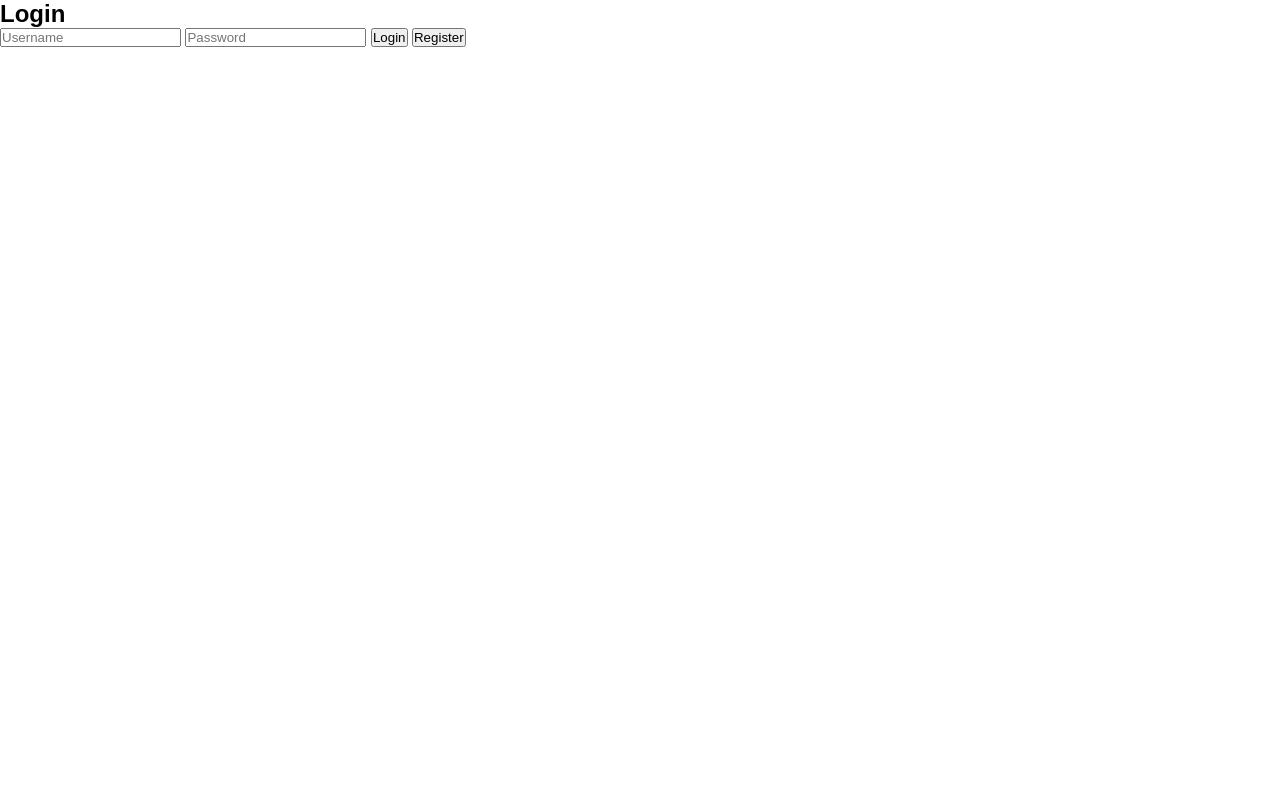
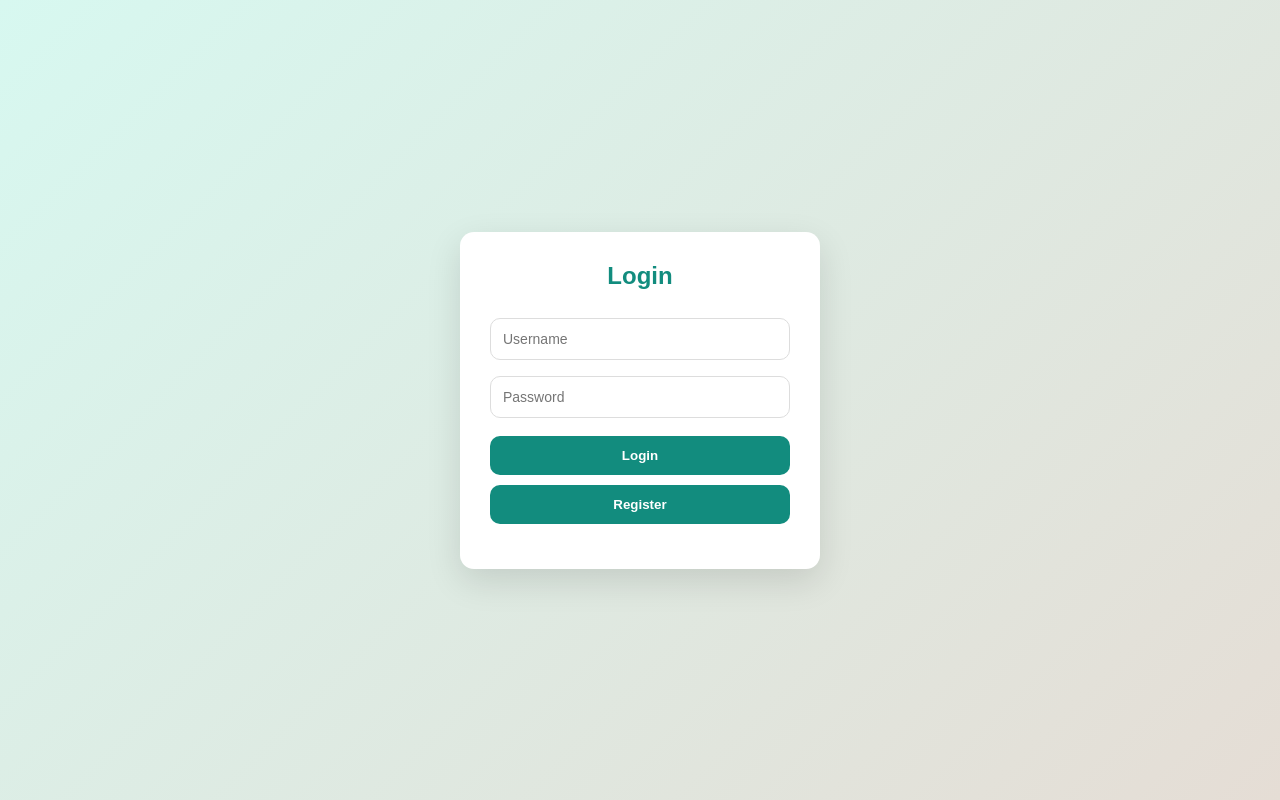
Before and after one commit to Yandboy/whatsapp-clone, a website: page public/index.html in a window 1280 px wide. Drawn offline with Linux system fonts and the light colour scheme.

Commit message:
Update style.css

```diff
--- a/public/style.css
+++ b/public/style.css
@@ -9,6 +9,89 @@
 html,
 body {
   height: 100%;
+}
+
+/* =========================
+   LOGIN / REGISTER
+========================= */
+.auth-container {
+  min-height: 100vh;
+  width: 100%;
+  display: flex;
+  justify-content: center;
+  align-items: center;
+  padding: 20px;
+  background: linear-gradient(135deg, #d7f8f0, #e5ddd5);
+}
+
+.auth-box {
+  width: 100%;
+  max-width: 360px;
+  background: #ffffff;
+  padding: 30px;
+  border-radius: 14px;
+  box-shadow: 0 12px 35px rgba(0, 0, 0, 0.12);
+  text-align: center;
+}
+
+.auth-box h2 {
+  margin-bottom: 20px;
+  color: #128c7e;
+  font-size: 24px;
+  font-weight: bold;
+}
+
+.auth-box input {
+  width: 100%;
+  padding: 12px;
+  margin: 8px 0;
+  border: 1px solid #ddd;
+  border-radius: 10px;
+  outline: none;
+  transition: 0.2s;
+  font-size: 14px;
+}
+
+.auth-box input:focus {
+  border-color: #128c7e;
+  box-shadow: 0 0 0 3px rgba(18, 140, 126, 0.15);
+}
+
+.auth-box button {
+  width: 100%;
+  padding: 12px;
+  margin-top: 10px;
+  border: none;
+  border-radius: 10px;
+  font-weight: bold;
+  cursor: pointer;
+  transition: 0.2s;
+}
+
+/* LOGIN BUTTON */
+.auth-box button:nth-of-type(1) {
+  background: #128c7e;
+  color: white;
+}
+
+.auth-box button:nth-of-type(1):hover {
+  background: #0f6f66;
+}
+
+/* REGISTER BUTTON */
+.auth-box button:nth-of-type(2) {
+  background: #25d366;
+  color: white;
+}
+
+.auth-box button:nth-of-type(2):hover {
+  background: #1ebc59;
+}
+
+.auth-box .link {
+  margin-top: 15px;
+  font-size: 13px;
+  color: #555;
 }
 
 /* WRAPPER */
```
